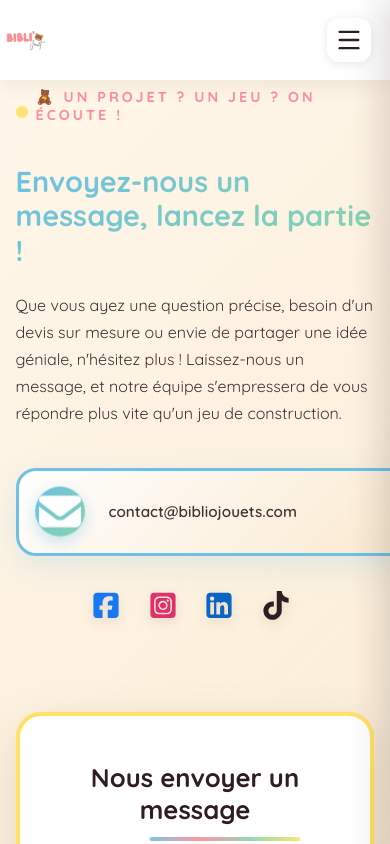
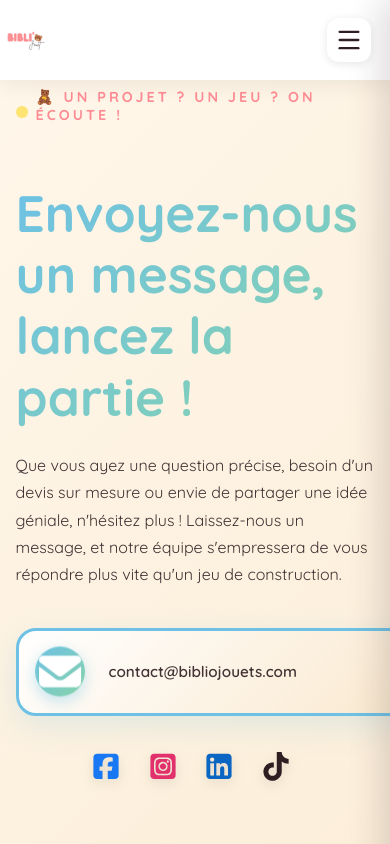
Before and after one commit to biblioJouets/Bibli-O, a Next.js app: page /contact in a window 390 px wide. Shown: the top 844 px of the page. Built offline with nearby package versions, Linux system fonts and the light colour scheme.

Commit message:
fix contact css

```diff
--- a/src/components/FormHomePage.jsx
+++ b/src/components/FormHomePage.jsx
@@ -38,7 +38,7 @@ function FormHomePage() {
 
   return (
     <div className="formHomePage">
-      <h2 className="form-title">Nous envoyer un message</h2>
+      <h3 className="form-title">Nous envoyer un message</h3>
       <form onSubmit={onSubmit}>
         <input type="text" id="name" name="name" placeholder="Nom" value={form.name} onChange={onChange} required />
         <input type="text" id="surname" name="surname" placeholder="Prénom" value={form.surname} onChange={onChange} required />
--- a/src/components/contactPage.jsx
+++ b/src/components/contactPage.jsx
@@ -13,7 +13,7 @@ import { faSquareFacebook, faSquareInstagram, faSquareLinkedin, faTiktok } from
 
 function ContactPage() {
   return (
-    <div className="contactPage">
+    <div id="contact-page"  className="contactPage">
       {/* Conteneur pour les formes d'arrière-plan animées */}
       <div className="background-shapes">
         <div className="shape blue"></div>
@@ -27,7 +27,7 @@ function ContactPage() {
         <div className="contactLeft">
           {/* Texte ajusté pour correspondre à l'intention du style (plus centré sur le contenu) */}
           <h5 className="contact-subtitle">🧸 UN PROJET ? UN JEU ? ON ÉCOUTE !</h5>
-          <h2 className="font-bold">Envoyez-nous un message, lancez la partie !</h2>
+          <h2 className="contact-title">Envoyez-nous un message, lancez la partie !</h2>
           <p>
             Que vous ayez une question précise, besoin d'un devis sur mesure ou envie de partager une idée géniale, n'hésitez plus ! Laissez-nous un message, et notre équipe s'empressera de vous répondre plus vite qu'un jeu de construction.
           </p>
--- a/src/styles/contactPage.css
+++ b/src/styles/contactPage.css
@@ -240,8 +240,9 @@
   animation: pulse 2s ease-in-out infinite;
 }
 
-.contactLeft h2 {
-  font-size: 3.2rem;
+#contact-page .contactLeft h2,
+#contact-page .contactLeft .contact-title {
+  font-size: 3.2rem ;
   margin-bottom: 1.5rem;
   font-weight: 800;
   line-height: 1.2;
@@ -251,6 +252,11 @@
   -webkit-text-fill-color: transparent;
   background-clip: text;
 }
+#contact-page .contactLeft h2::before {
+    content: none !important; /* Supprime le contenu généré */
+
+}
+
 
 .contactLeft p {
   font-size: 1.15rem;
@@ -542,7 +548,7 @@
     max-width: 600px;
   }
 
-  .contactLeft h2 {
+  #contact-page .contactLeft h2 {
     font-size: 2.5rem;
   }
 
@@ -560,7 +566,7 @@
     padding: 2rem 4%;
   }
 
-  .contactLeft h2 {
+  #contact-page .contactLeft h2 {
     font-size: 2rem;
   }
 
@@ -598,7 +604,7 @@
 }
 
 @media screen and (max-width: 480px) {
-  .contactLeft h2 {
+  #contact-page .contactLeft h2 {
     font-size: 1.8rem;
   }
 
```
